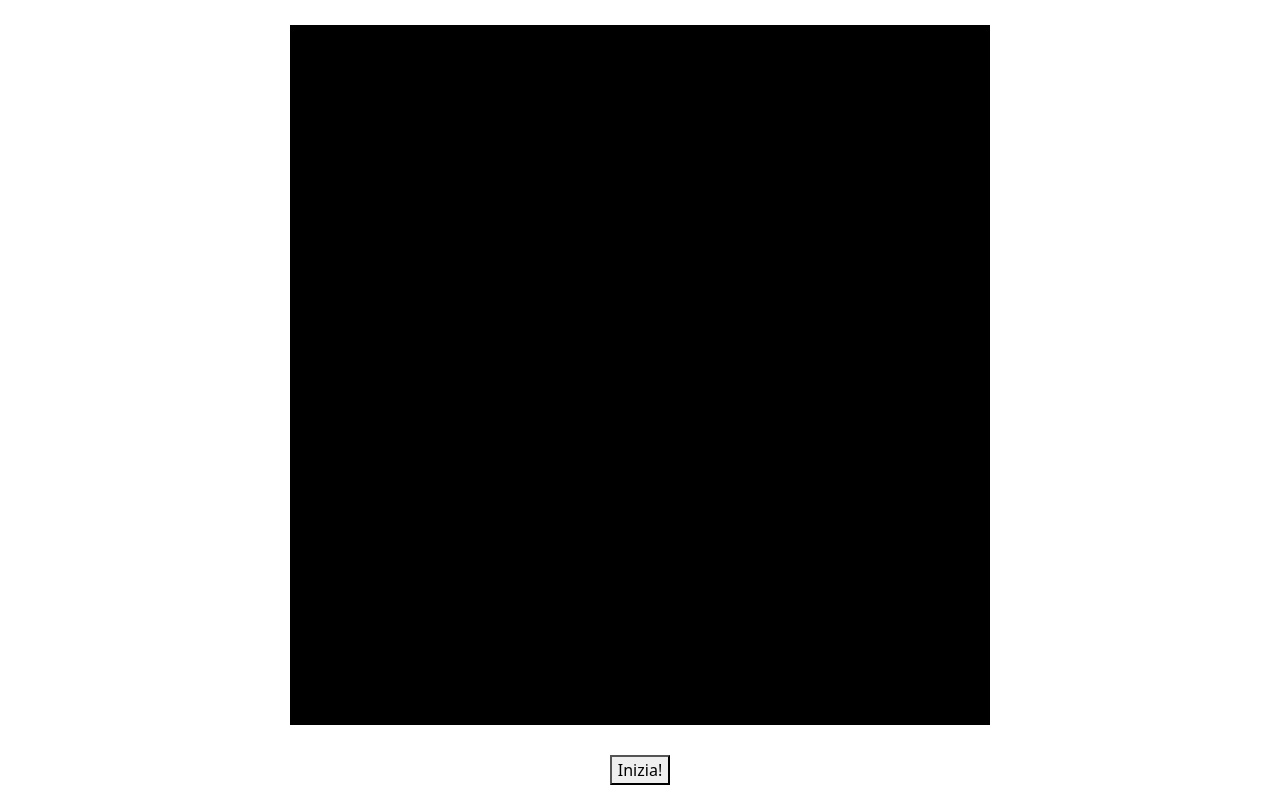
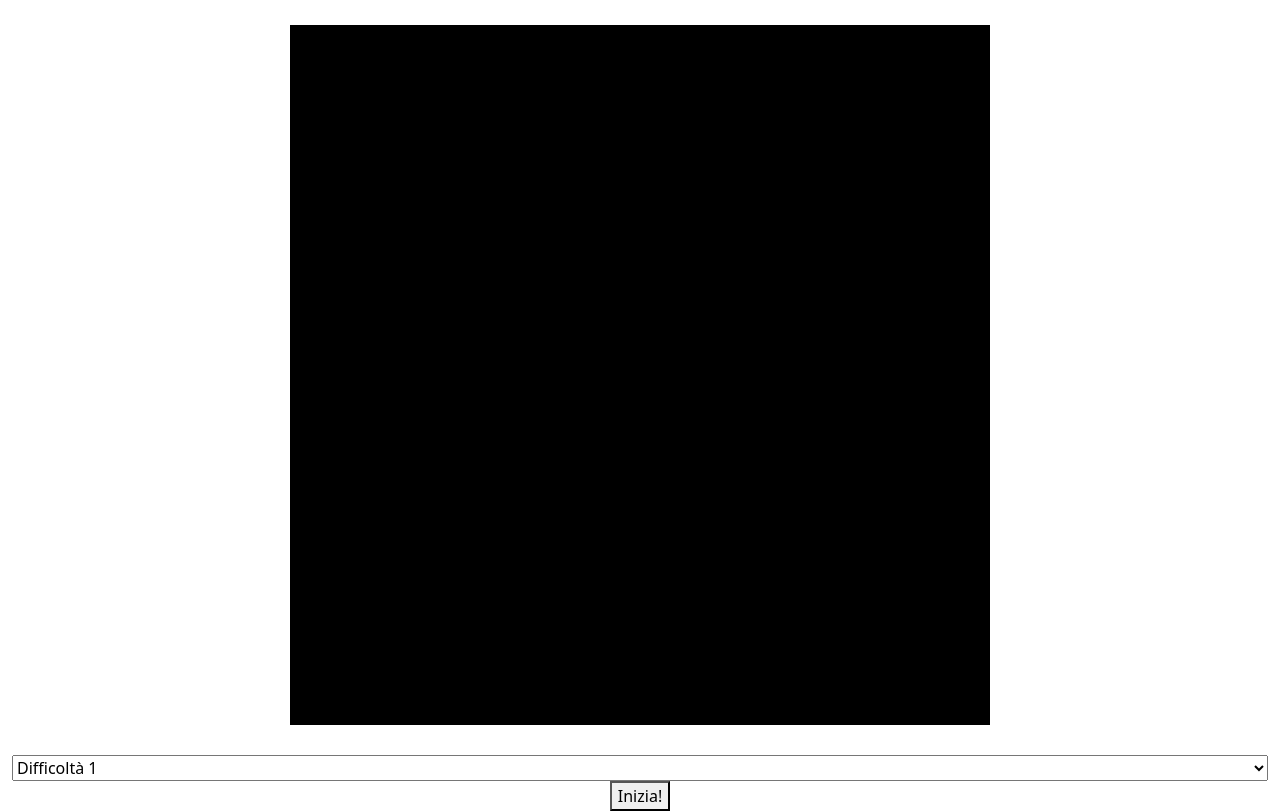
Before and after one commit to DavideGila/js-campominato-grid, a plain HTML site: page bonus/index.html in a window 1280 px wide. Shown: the part 53-864 px from the top of the page. Before the commit the page ends 838 px from the top, so only its background shows below. Drawn offline with nearby package versions, Linux system fonts and the light colour scheme.

Commit message:
updated with a select and added a flex-column reverse to all the div

```diff
--- a/bonus/index.html
+++ b/bonus/index.html
@@ -14,8 +14,14 @@
 <body>
     <h1 class="text-center">Campo minato</h1>
     <div id="playground"></div>
-    <button>Inizia!</button>
-
+    <div class="container-fluid d-flex flex-column-reverse">
+        <button>Inizia!</button>
+        <select name="difficulty" id="difficulty">
+        <option value="difficulty-1">Difficoltà 1</option>
+        <option value="difficulty-2">Difficoltà 2</option>
+        <option value="difficulty-3">Difficoltà 3</option>
+    </select>
     <script src="js/script.js"></script>
+    </div>
 </body>
 </html>
```
